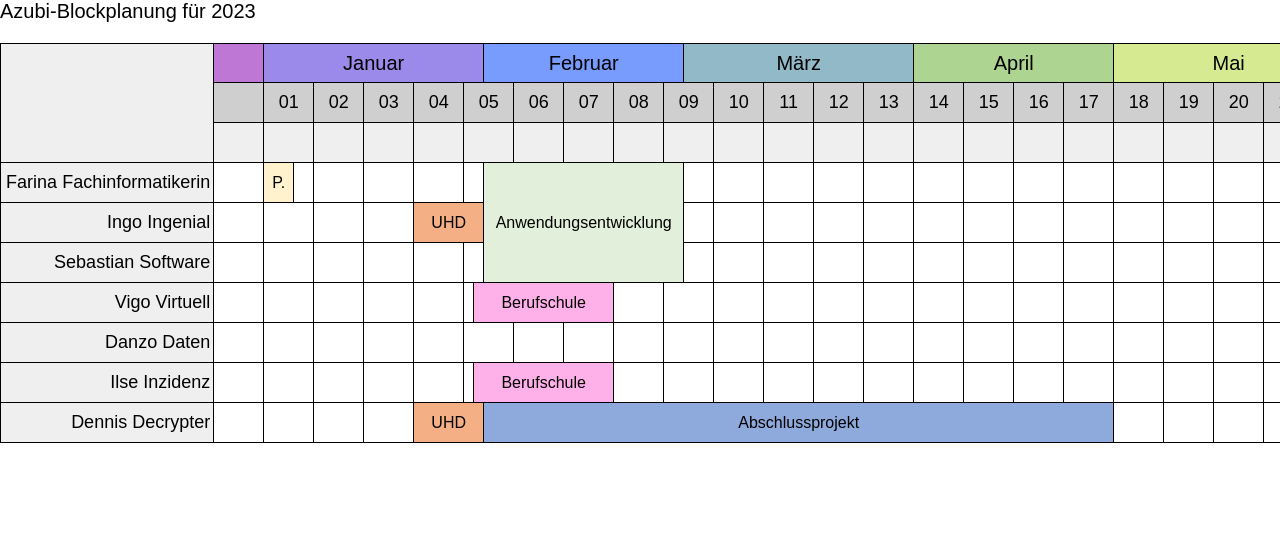
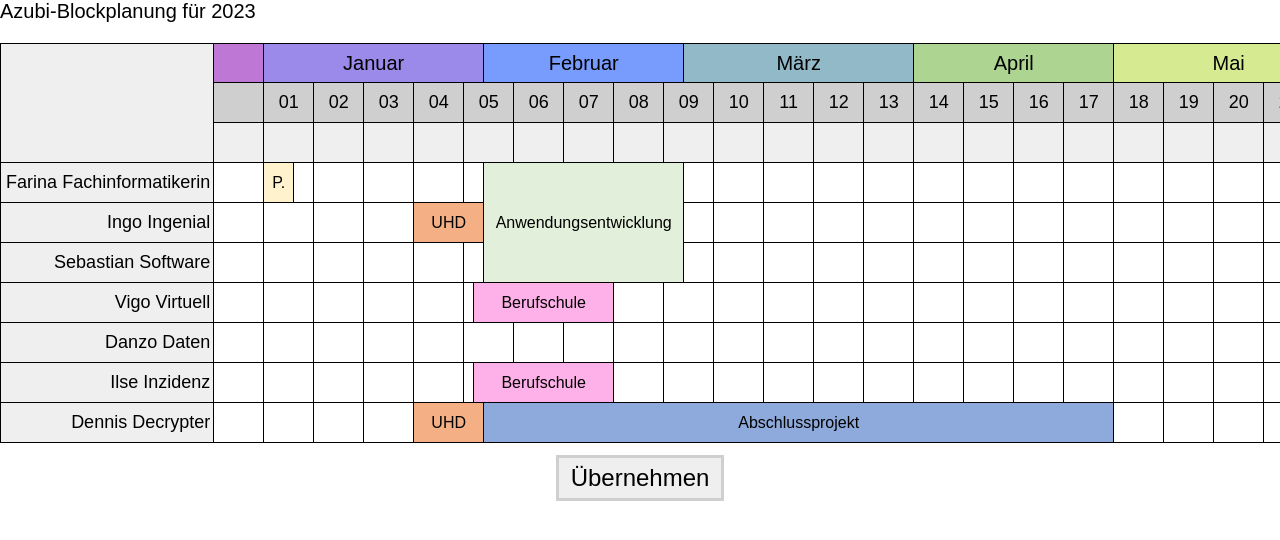
Before and after one commit to Technose02/azubi-planer, a Vue app: page / in a window 1280 px wide. Shown: the top 540 px of the page. Built offline with nearby package versions, Linux system fonts and the light colour scheme.

Commit message:
apply button and styling

```diff
--- a/src/App.vue
+++ b/src/App.vue
@@ -22,6 +22,9 @@
         tabindex="-1"
         :class="[this.planner_ready ? '' : 'invisible']"
       ></planner>
+      <a class="btn btn--apply" @click="this.differentialStateManager.apply()"
+        >Übernehmen</a
+      >
     </div>
   </main>
 </template>
@@ -339,9 +342,33 @@ h1 {
 .planner-container {
   width: 100%;
   margin: 0 auto;
+  display: flex;
+  flex-direction: column;
+  gap: 1.2rem;
+  align-items: flex-start;
 }
+
 .loading-screen {
   display: block;
   font-size: 2.8rem;
 }
+.btn {
+  display: inline-block;
+  cursor: pointer;
+  font-size: 2.4rem;
+  padding: 0.6rem 1.2rem;
+  background-color: #efefef;
+  color: black;
+  border: 0.3rem solid #cfcfcf;
+  user-select: none;
+  align-self: center;
+}
+
+.btn:hover {
+  background-color: #bfe1f8;
+  border-color: #98d6ff;
+}
+.btn:active {
+  background-color: #7acaff;
+}
 </style>
```
